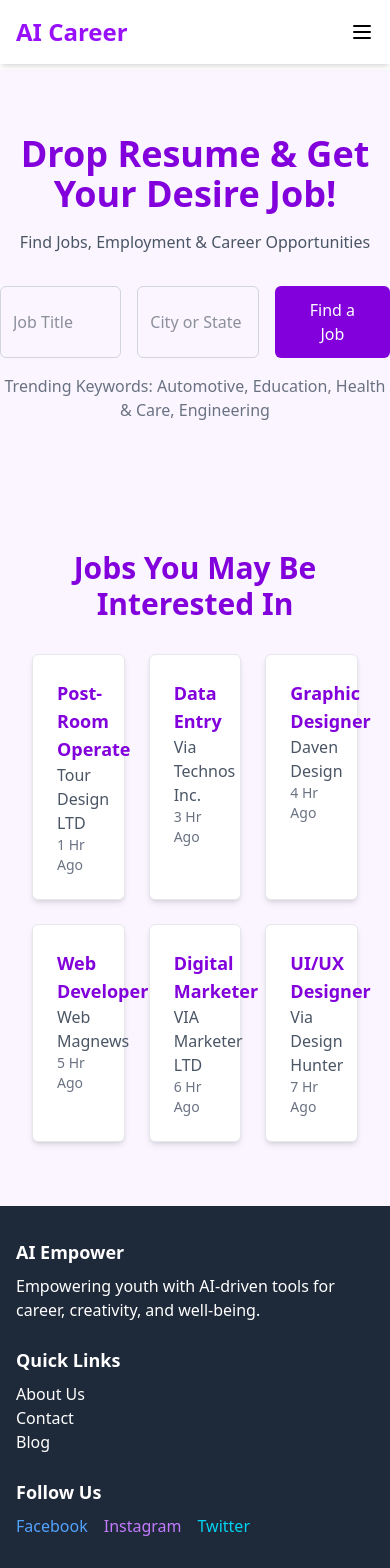
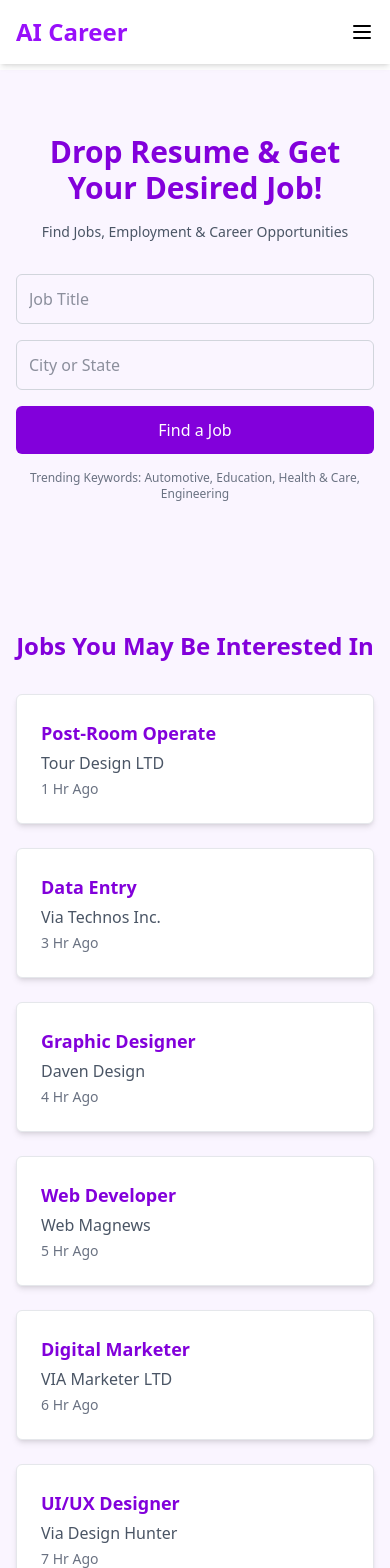
Before and after one commit to Anamika-garg/MSC_Hack_frontend, a React (Vite) app: page /jobs in a window 390 px wide. Shown: the top 1568 px of the page. Built offline with nearby package versions, Linux system fonts and the light colour scheme.

Commit message:
resposnive

```diff
--- a/src/Components/Hero.jsx
+++ b/src/Components/Hero.jsx
@@ -4,7 +4,7 @@ import Button from '../Components/Button';
 const Hero = () => {
   return (
     <>
-        <section className="text-center py-16 bg-gradient-to-r from-blue-500 to-purple-600 text-white mt-[75px]">
+        <section className="text-center py-16 bg-gradient-to-r from-blue-500 to-purple-600 text-white mt-[75px] px-2">
         <h1 className="text-4xl font-bold mb-4">Empowering Youth with AI Solutions</h1>
         <p className="text-lg max-w-2xl mx-auto">
           Discover personalized career paths, improve mental well-being, connect with young creators, and enhance learning with our AI-powered platforms.
--- a/src/Components/Jobs.jsx
+++ b/src/Components/Jobs.jsx
@@ -1,33 +1,30 @@
-
 import React from "react";
 import { useNavigate } from "react-router-dom";
 
 const Jobs = () => {
     const navigate = useNavigate();
     const findJob = () =>{
-        navigate('/findJobs')
+        navigate('/findJobs');
     }
+
     return (
         <div className="bg-white text-gray-800 font-sans">
-
             {/* Hero Section */}
-      <header className="text-center bg-purple-50 py-16 mt-[70px]">
-        <h2 className="text-4xl font-bold text-purple-700">Drop Resume & Get Your Desire Job!</h2>
-        <p className="text-gray-600 mt-4">Find Jobs, Employment & Career Opportunities</p>
-        <div className="mt-8 flex justify-center gap-4">
-          <input type="text" placeholder="Job Title" className="border border-gray-300 p-3 w-1/3 rounded-md" />
-          <input type="text" placeholder="City or State" className="border border-gray-300 p-3 w-1/3 rounded-md" />
-          <button className="bg-purple-700 text-white px-6 py-3 rounded-md hover:bg-purple-800" onClick={findJob}>Find a Job</button>
+            <header className="text-center bg-purple-50 py-16 mt-[70px] px-4 sm:px-8 md:px-16 lg:px-32">
+                <h2 className="text-3xl sm:text-4xl font-bold text-purple-700">Drop Resume & Get Your Desired Job!</h2>
+                <p className="text-gray-600 mt-4 text-sm sm:text-base">Find Jobs, Employment & Career Opportunities</p>
+                <div className="mt-8 flex flex-col sm:flex-row justify-center gap-4">
+                    <input type="text" placeholder="Job Title" className="border border-gray-300 p-3 w-full sm:w-1/3 rounded-md" />
+                    <input type="text" placeholder="City or State" className="border border-gray-300 p-3 w-full sm:w-1/3 rounded-md" />
+                    <button className="bg-purple-700 text-white px-6 py-3 rounded-md hover:bg-purple-800 w-full sm:w-auto" onClick={findJob}>Find a Job</button>
                 </div>
-        <p className="mt-4 text-gray-500">Trending Keywords: Automotive, Education, Health & Care, Engineering</p>
+                <p className="mt-4 text-gray-500 text-xs sm:text-sm">Trending Keywords: Automotive, Education, Health & Care, Engineering</p>
             </header>
 
-
-
             {/* Jobs Section */}
-      <section className="bg-purple-50 py-16 px-8">
-        <h3 className="text-center text-3xl font-bold text-purple-700">Jobs You May Be Interested In</h3>
-        <div className="mt-8 grid grid-cols-3 gap-6">
+            <section className="bg-purple-50 py-16 px-4 sm:px-8 md:px-16 lg:px-32">
+                <h3 className="text-center text-2xl sm:text-3xl font-bold text-purple-700">Jobs You May Be Interested In</h3>
+                <div className="mt-8 grid grid-cols-1 sm:grid-cols-2 lg:grid-cols-3 gap-6">
                     {[
                         { title: "Post-Room Operate", company: "Tour Design LTD", time: "1 Hr Ago" },
                         { title: "Data Entry", company: "Via Technos Inc.", time: "3 Hr Ago" },
@@ -38,11 +35,11 @@ const Jobs = () => {
                     ].map((job, index) => (
                         <div
                             key={index}
-              className="p-6 border border-gray-200 rounded-md bg-white shadow-md hover:shadow-lg"
+                            className="p-6 border border-gray-200 rounded-md bg-white shadow-md hover:shadow-lg transition-shadow duration-300"
                         >
                             <h4 className="text-lg font-semibold text-purple-700">{job.title}</h4>
-              <p className="text-gray-600">{job.company}</p>
-              <p className="text-gray-500 text-sm">{job.time}</p>
+                            <p className="text-gray-600 mt-1">{job.company}</p>
+                            <p className="text-gray-500 text-sm mt-1">{job.time}</p>
                         </div>
                     ))}
                 </div>
```
Lines whose indentation alone changed are shown as unchanged.
